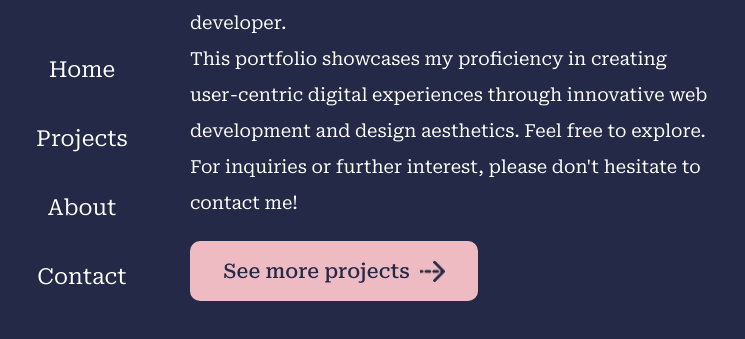
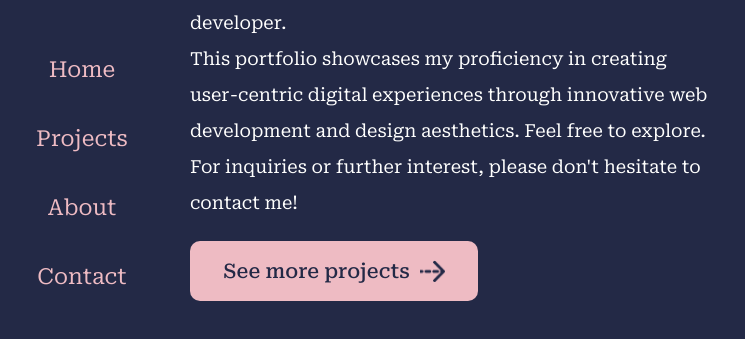
Before and after one commit to kexinsun82/kellysun, a plain HTML site: page index.html in a window 1280 px wide. Shown: the part 169-508 px from the top of the page, 0-745 px from the left. Drawn offline with Linux system fonts and the light colour scheme; grey boxes are pictures that could not be loaded.

Commit message:
Updated nav

```diff
--- a/css/style.css
+++ b/css/style.css
@@ -41,7 +41,7 @@ header ul li {
 }
 li a:link, a:visited, a:active {
   text-decoration: none;
-  color: var(--white);
+  color: var(--pink);
 }
 li a:hover {
   border-bottom: 3px dashed var(--pink);
```
